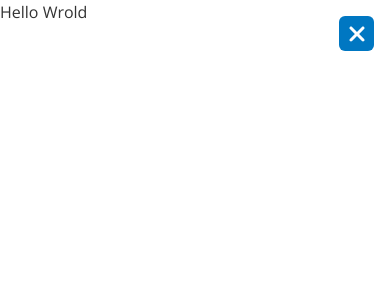
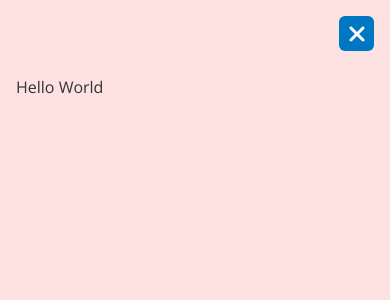
Before and after one commit to irwantohuang/irwantodevportfolio, a Vue app: page /home in a window 390 px wide. Both pictures are taken after a click on the button 296 px from the left and 52 px from the top of the page. Shown: the top 300 px of the page. Built offline with nearby package versions, Linux system fonts and the light colour scheme.

Commit message:
ADD Profile Data

```diff
--- a/src/components/Layout/ProfileMobile.vue
+++ b/src/components/Layout/ProfileMobile.vue
@@ -13,9 +13,13 @@ defineEmits([
 <template>
     <Teleport to="body">
         <Transition name="slide-right">
-            <div v-show="profileVisibility" class=" w-full bg-primary-light z-[999] fixed inset-y-0 left-0">
+            <div v-show="profileVisibility" class="w-full bg-primary-light z-[999] fixed inset-y-0 left-0">
                 <ButtonIcon @click="$emit('toggleProfileVisibility')" :useBackground="true" icon="fa-solid fa-xmark" class="absolute top-4 right-4 rounded-full" />
-                Hello Wrold
+
+
+                <div class="container mx-auto py-[75px] h-full bg-red-100">
+                    Hello World
+                </div>
             </div>
         </Transition>
     </Teleport>
--- /dev/null
+++ b/src/data/profile.ts
@@ -0,0 +1,37 @@
+import { Profile } from "../types/Profile";
+
+export const profile: Profile = {
+    name: "Irwanto Huang",
+    profilePicture: "",
+    contact: {
+        email: {
+            title: "Email",
+            url: "irwanto.ng11@gmai.com",
+            icon: "fa-solid fa-envelope",
+        },
+        phone: {
+            title: "Phone",
+            url: "+62 822-8454-1764",
+            icon: "fa-solid fa-phone",
+        },
+        address: {
+            title: "Address",
+            url: "Jakarta, Indonesia",
+            icon: "fa-solid fa-location-dot",
+        },
+    },
+    socialMedia: {
+        linkedIn: {
+            url: "https://www.linkedin.com/in/irwanto-huang-99651215b/",
+            icon: "fa-brands fa-linkedin",
+        },
+        github: {
+            url: "https://github.com/irwantohuang",
+            icon: "fa-brands fa-github",
+        },
+        instagram: {
+            url: "https://www.instagram.com/irwanto.ng/",
+            icon: "fa-brands fa-instagram",
+        },
+    }
+}
--- /dev/null
+++ b/src/types/ContactDetail.ts
@@ -0,0 +1,5 @@
+export interface ContactDetail {
+    title: string,
+    url: string,
+    icon: string,
+}
--- /dev/null
+++ b/src/types/Profile.ts
@@ -0,0 +1,9 @@
+import { Contact } from "./Contact";
+import { SocialMedia } from "./SocialMedia";
+
+export interface Profile {
+    name: string,
+    profilePicture: string,
+    contact: Contact
+    socialMedia: SocialMedia
+}
--- /dev/null
+++ b/src/types/SocialMediaDetail.ts
@@ -0,0 +1,4 @@
+export interface SocialMediaDetail {
+    url: string,
+    icon: string
+}
```
Also changed, not shown: src/components/Layout/Header.vue (+0 -10 lines), src/types/Contact.ts (added, +7 -0 lines), src/types/SocialMedia.ts (added, +7 -0 lines).
